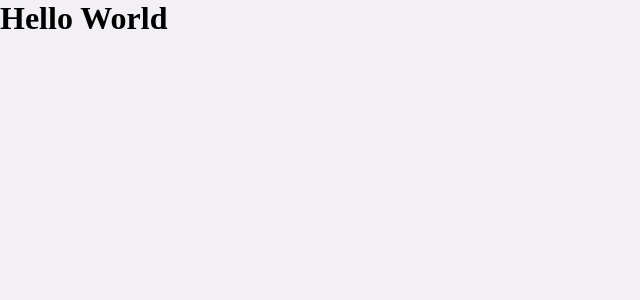
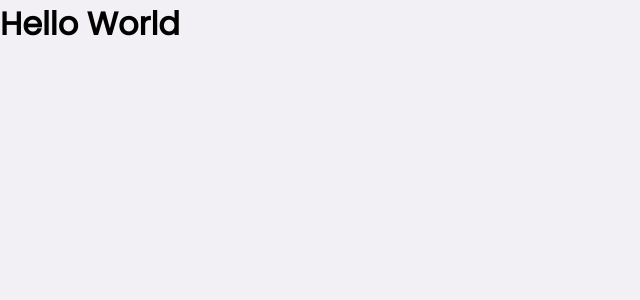
Before and after one commit to J-Breno/dtmoney, a React (Create React App) app: page / in a window 1280 px wide. Shown: the top 300 px of the page, without its empty margins (0-640 px from the left). Built offline with nearby package versions, Linux system fonts and the light colour scheme.

Commit message:
Google fonts e estilização font css

```diff
--- a/public/index.html
+++ b/public/index.html
@@ -1,13 +1,20 @@
 <!DOCTYPE html>
 <html lang="en">
+
     <head>
+        <link rel="preconnect" href="https://fonts.googleapis.com">
+        <link rel="preconnect" href="https://fonts.gstatic.com" crossorigin>
         <meta charset="UTF-8">
         <meta name="viewport" content="width=device-width, initial-scale=1.0">
         <title>dtmoney</title>
         <link rel="shortcut icon" href="favicon.svg" type="image/svg">
+
+        <link href="https://fonts.googleapis.com/css2?family=Playfair+Display+SC&family=Poppins:ital,wght@400;600&display=swap" rel="stylesheet">
     </head>
+
     <body>
         <noscript>You need to enable JavaScript to run this app.</noscript>
         <div id="root"></div>
     </body>
+
 </html>
--- a/src/styles/global.ts
+++ b/src/styles/global.ts
@@ -36,6 +36,15 @@
 
     }
 
+    body, input, textarea, button { // normalemnte o input, textarea e button não pegam a font
+        font-family: 'Poppins', sans-serif;
+        font-weight: 400;
+    }
+
+    h1, h2, h3, h4, h5, h6, strong {
+        font-weight: 600;
+    }
+
     button {
         cursor: pointer;
     }
```
Lines whose indentation alone changed are shown as unchanged.
